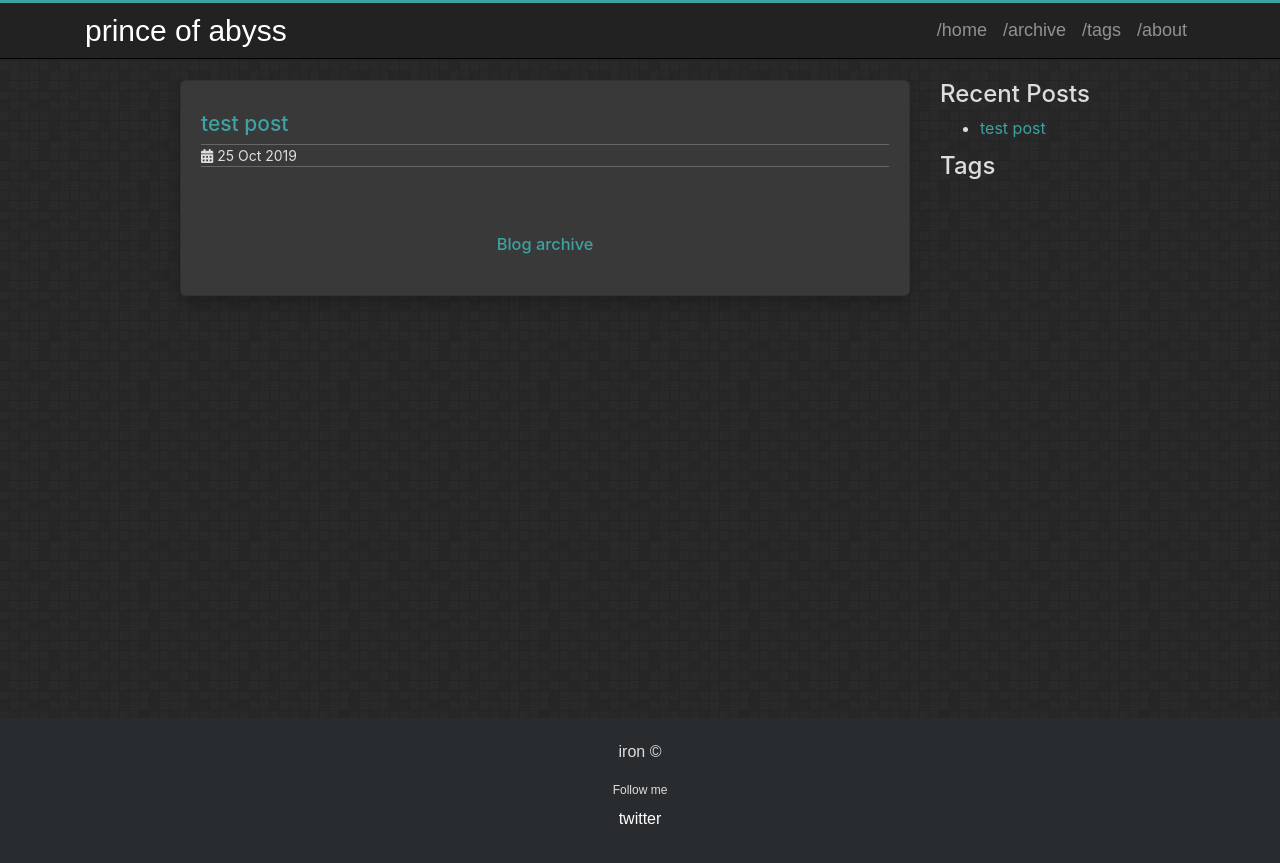
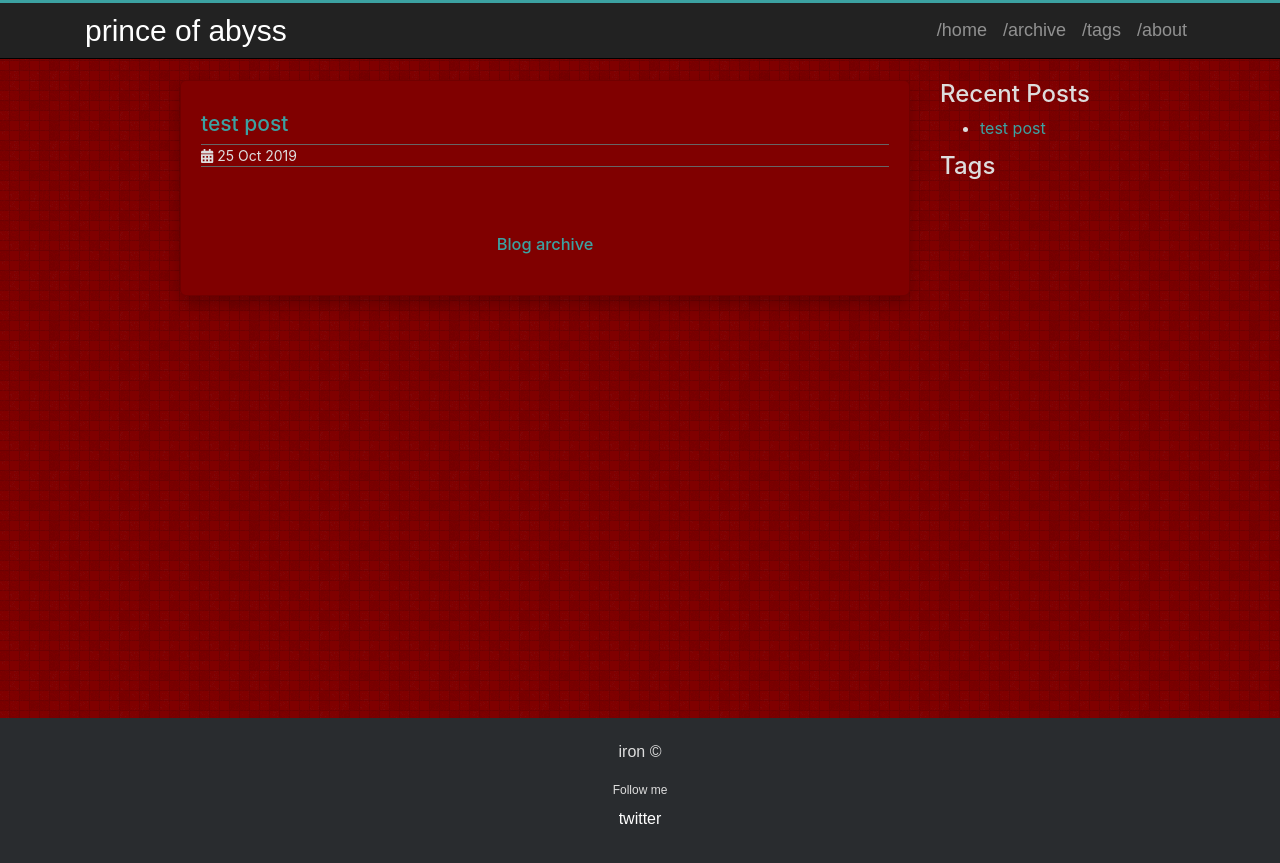
Before and after one commit to iron131211/iron131211.github.io, a Jekyll site: the page built from index.html, in a window 1280 px wide. Shown: the top 863 px of the page. Built offline with Jekyll 4.4.1, drawn with Linux system fonts in a browser that asks for light colours.

Commit message:
Update theme.scss

```diff
--- a/assets/css/theme.scss
+++ b/assets/css/theme.scss
@@ -25,10 +25,10 @@ $accent-color: #3CA2A2;    // original =)
 //$accent-color: #52B54B;  // green
 
 $font-color: #dddddd;
-$background-color: #292929;
-$post-panel-color: #39393a;
+$background-color: #800000;
+$post-panel-color: #800000;
 $footer-background-color: #292c2f;
-$note-color: #87CEFA;
+$note-color: #ffe6e6;
 $warning-color: #ffff00;
 // use this or pick any from /css/pics/background folder or from transparenttextures.com
 $background-pattern: 'random-grey-variations.png';
```
